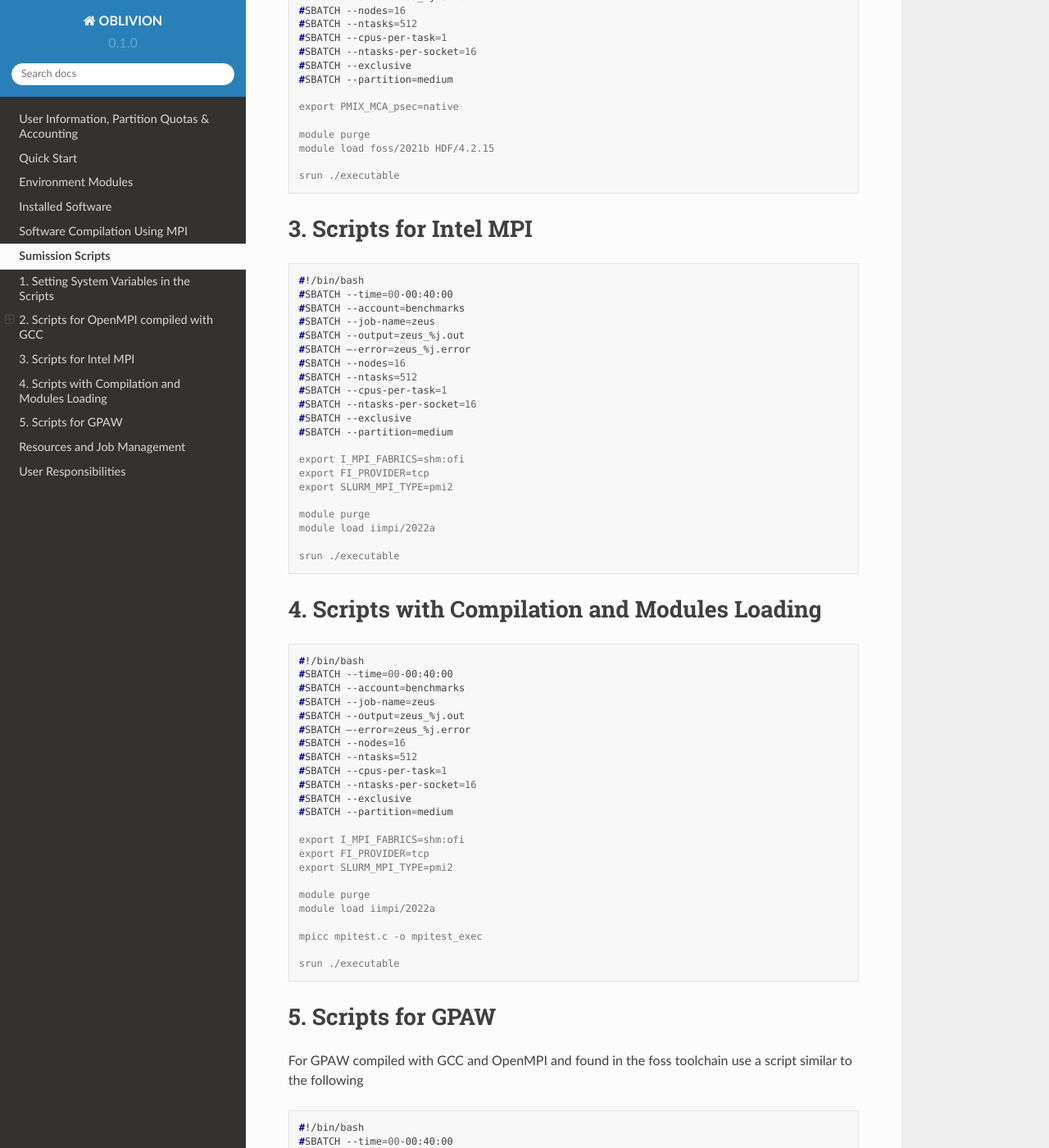
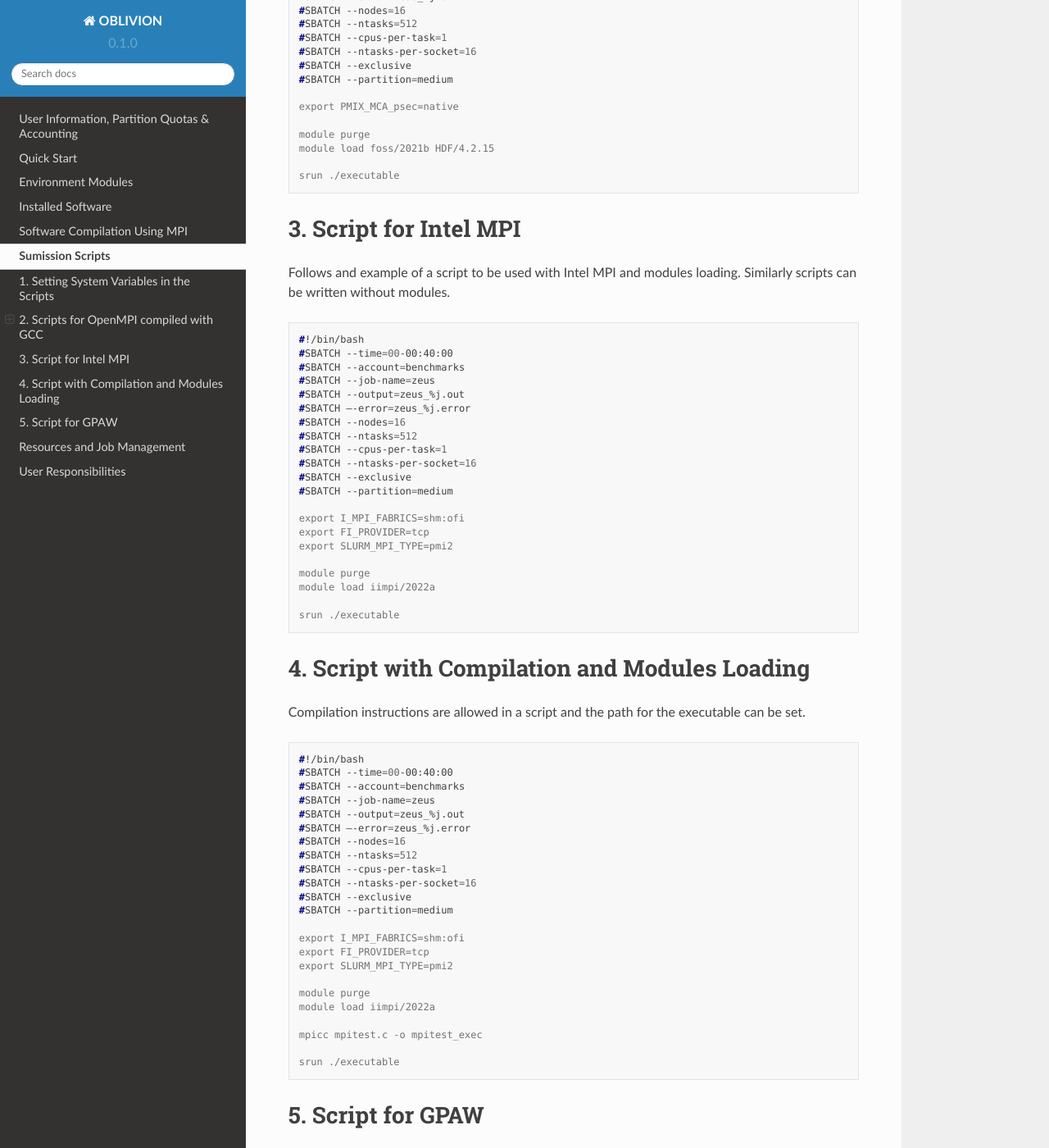
Before and after one commit to mavillez/Oblivion, a Sphinx documentation site: the page built from docs/source/scripts.rst, in a window 1280 px wide and 1400 px high, scrolled down 1883 px. Shown: the whole window at 82% size. Built offline with Sphinx 7.4.7 and the Read the Docs theme 2.0.0, drawn with Linux system fonts in a browser that asks for light colours.

Commit message:
Update scripts.rst

```diff
--- a/docs/source/scripts.rst
+++ b/docs/source/scripts.rst
@@ -102,8 +102,10 @@ Example of a script with modules loading
   srun ./executable
 
 
-3. Scripts for Intel MPI
+3. Script for Intel MPI
 ========================
+
+Follows and example of a script to be used with Intel MPI and modules loading. Similarly scripts can be written without modules.
 
 .. code-block:: console
 
@@ -129,8 +131,10 @@ Example of a script with modules loading
 
   srun ./executable
 
-4. Scripts with Compilation and Modules Loading
-===============================================
+4. Script with Compilation and Modules Loading
+==============================================
+
+Compilation instructions are allowed in a script and the path for the executable can be set.
 
 .. code-block:: console
 
@@ -158,8 +162,8 @@ Example of a script with modules loading
 
   srun ./executable
 
-5. Scripts for GPAW
-===================
+5. Script for GPAW
+==================
 
 For GPAW compiled with GCC and OpenMPI and found in the foss toolchain use a script similar to the following
 
```
